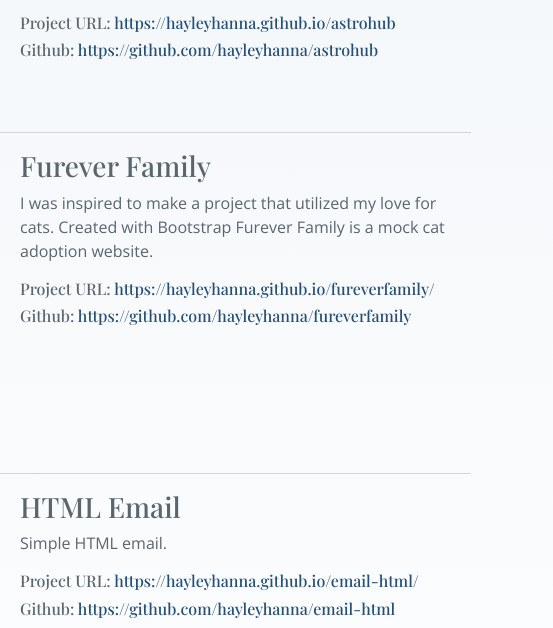
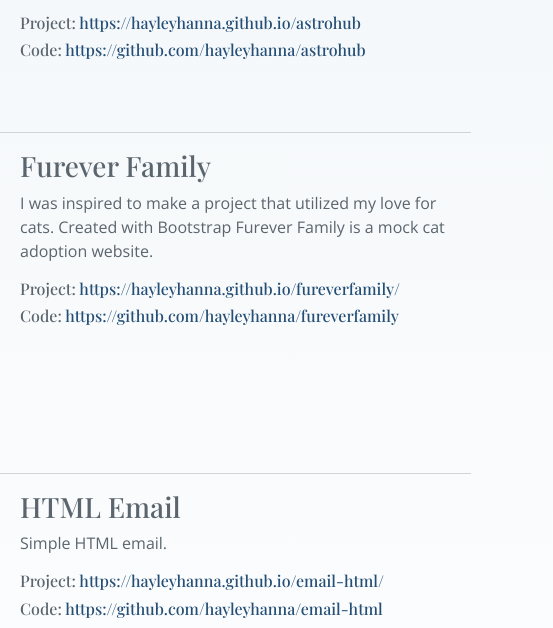
Before and after one commit to hayleyhanna/portfolio, a plain HTML site: page index.html in a window 1280 px wide. Shown: the part 2894-3522 px from the top of the page, 727-1280 px from the left. Drawn offline with nearby package versions, Linux system fonts and the light colour scheme; a web font is replaced by a local one.

Commit message:
update project url

```diff
--- a/index.html
+++ b/index.html
@@ -197,8 +197,8 @@
             <div class="col-md-5">
               <h3>AstroHub</h3>
               <p>AstroHub is an interactive website dedicated to astronomy. AstroHub includes a 10 question astronomy quiz, interesting facts about space, skywatching tips, a new moon calendar, a new photo every day retrieved from NASA’s daily astronomy photo API, and a feature to explore and learn about the universe.</p>
-              <h6>Project URL:<a href="https://hayleyhanna.github.io/astrohub/" class="project-link"> https://hayleyhanna.github.io/astrohub</a></h6>
-              <h6>Github:<a href="https://github.com/hayleyhanna/astrohub" class="project-link"> https://github.com/hayleyhanna/astrohub</a></h6>
+              <h6>Project:<a href="https://hayleyhanna.github.io/astrohub/" class="project-link"> https://hayleyhanna.github.io/astrohub</a></h6>
+              <h6>Code:<a href="https://github.com/hayleyhanna/astrohub" class="project-link"> https://github.com/hayleyhanna/astrohub</a></h6>
             </div>
           </div>
           <!-- /.row -->
@@ -213,8 +213,8 @@
             <div class="col-md-5">
               <h3>Furever Family</h3>
               <p>I was inspired to make a project that utilized my love for cats. Created with Bootstrap Furever Family is a mock cat adoption website.</p>
-              <h6>Project URL:<a href="https://hayleyhanna.github.io/fureverfamily/" class="project-link"> https://hayleyhanna.github.io/fureverfamily/</a></h6>
-              <h6>Github:<a href="https://github.com/hayleyhanna/fureverfamily" class="project-link"> https://github.com/hayleyhanna/fureverfamily</a></h6>
+              <h6>Project:<a href="https://hayleyhanna.github.io/fureverfamily/" class="project-link"> https://hayleyhanna.github.io/fureverfamily/</a></h6>
+              <h6>Code:<a href="https://github.com/hayleyhanna/fureverfamily" class="project-link"> https://github.com/hayleyhanna/fureverfamily</a></h6>
             </div>
           </div>
           <!-- /.row -->
@@ -231,8 +231,8 @@
             <div class="col-md-5">
               <h3>HTML Email</h3>
               <p>Simple HTML email.</p>
-              <h6>Project URL:<a href="https://hayleyhanna.github.io/html-email/" class="project-link"> https://hayleyhanna.github.io/email-html/</a></h6>
-              <h6>Github:<a href="https://github.com/hayleyhanna/html-email" class="project-link"> https://github.com/hayleyhanna/email-html</a></h6>
+              <h6>Project:<a href="https://hayleyhanna.github.io/html-email/" class="project-link"> https://hayleyhanna.github.io/email-html/</a></h6>
+              <h6>Code:<a href="https://github.com/hayleyhanna/html-email" class="project-link"> https://github.com/hayleyhanna/email-html</a></h6>
             </div>
           </div>
           <!-- /.row
```
